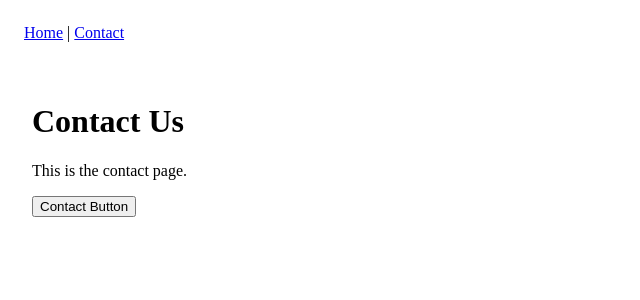
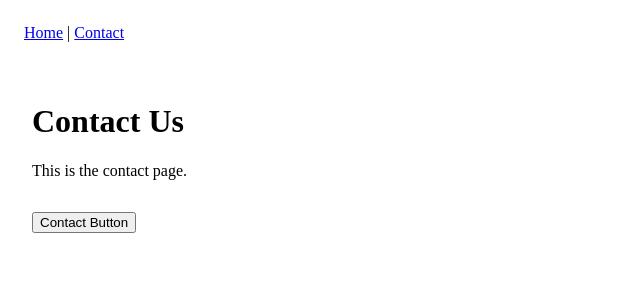
Before and after one commit to effakrisma/test-visitors, a React (Vite) app: page /#/contact in a window 1280 px wide. Shown: the top 300 px of the page, without its empty margins (0-640 px from the left). Built offline with nearby package versions, Linux system fonts and the light colour scheme.

Commit message:
Update contact.tsx real

```diff
--- a/src/pages/Contact.tsx
+++ b/src/pages/Contact.tsx
@@ -1,32 +1,13 @@
-import { useEffect } from 'react'
-
 export default function Contact() {
-  useEffect(() => {
-    const timer = setTimeout(() => {
-      if ((window as any).visitors) {
-        ;(window as any).visitors.event('page_view', {
-          page: 'contact',
-        })
-      }
-    }, 500)
-
-    return () => clearTimeout(timer)
-  }, [])
-
-  const handleClick = () => {
-    if ((window as any).visitors) {
-      ;(window as any).visitors.event('contact_button_click', {
-        label: 'Contact Button',
-      })
-    }
-  }
-
   return (
     <main style={{ padding: 24 }}>
       <h1>Contact Us</h1>
       <p>This is the contact page.</p>
 
-      <button onClick={handleClick}>
+      <button
+        onClick={() => alert('Contact button clicked')}
+        style={{ marginTop: 16 }}
+      >
         Contact Button
       </button>
     </main>
```
